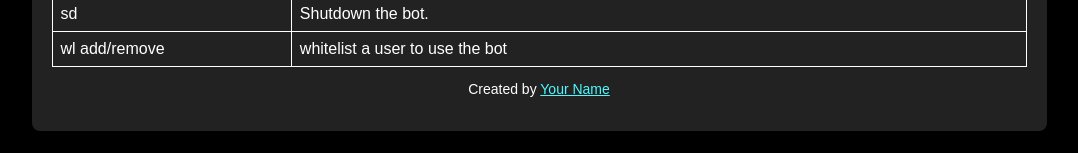
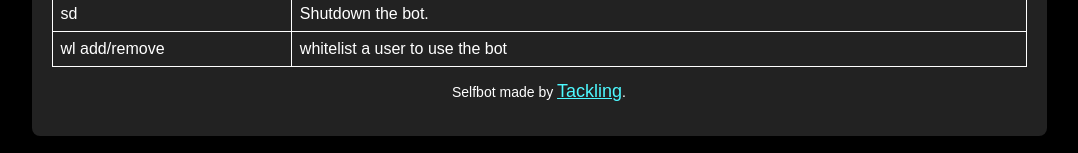
Before and after one commit to Tackling/sb, a plain HTML site: page index.html in a window 1280 px wide. Shown: the part 2364-2517 px from the top of the page, without its empty margins (101-1179 px from the left). Drawn offline with Linux system fonts and the light colour scheme.

Commit message:
Update index.html

```diff
--- a/index.html
+++ b/index.html
@@ -306,13 +306,13 @@
 				<tr>
                     <td>wl add/remove</td>
                     <td>whitelist a user to use the bot</td>
-                </tr>
+                 </tr>
             </table>
         </div>
 
-        <footer class="footer">
-            <p>Created by <a href="https://github.com/yourgithubprofile">Your Name</a></p>
-        </footer>
+        <div class="footer">
+            <p>Selfbot made by <a href="https://www.twitch.tv/tackling" target="_blank" style="font-size: 18px;">Tackling</a>.</p>
+        </div>
     </div>
 </body>
 </html>
```
